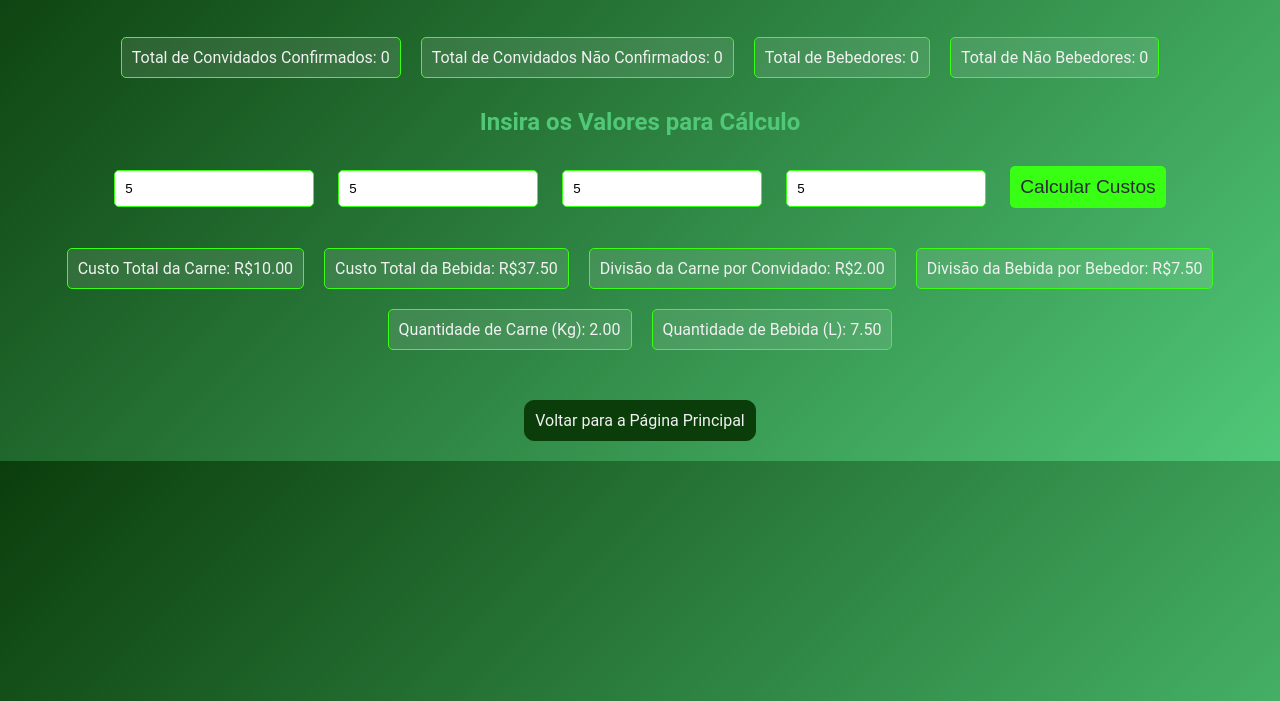
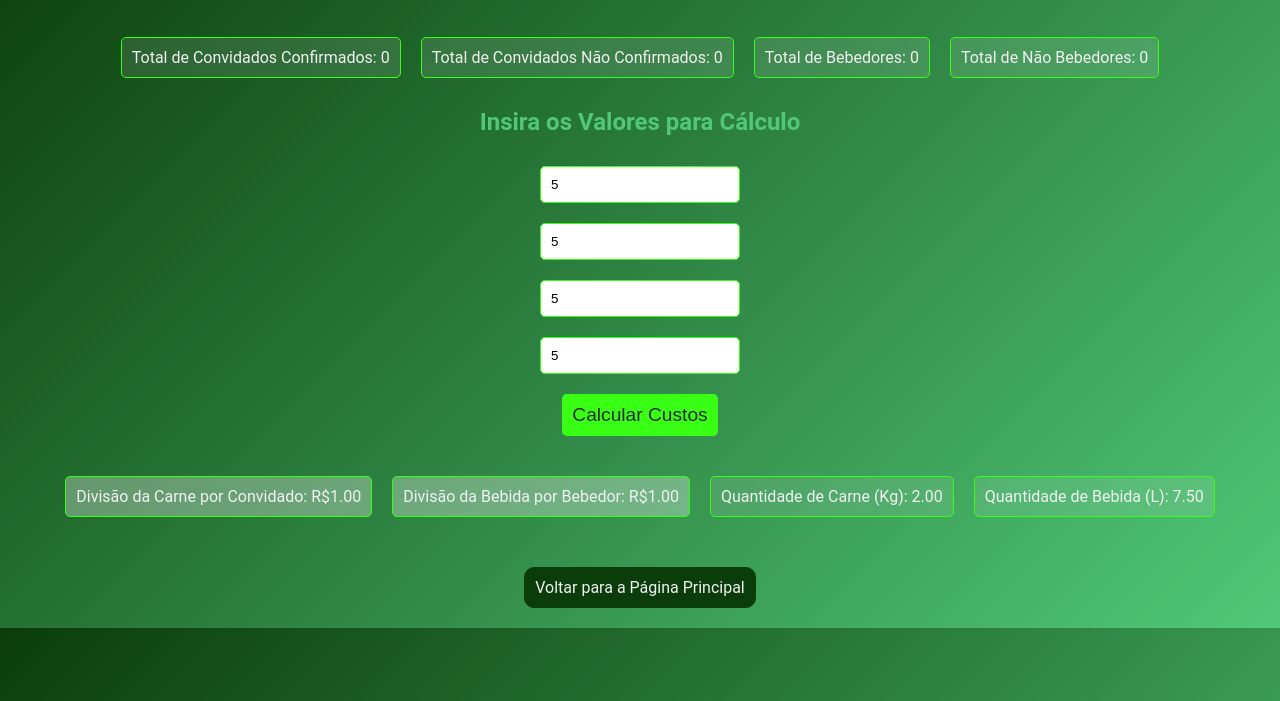
Before and after one commit to Mendes44/festa, a website: page public/calculo.html in a window 1280 px wide. Both pictures are taken after typing "5", "5", "5", "5" into the empty fields and a click on the button "Calcular Custos". Shown: the part 99-800 px from the top of the page. Drawn offline with Linux system fonts and the light colour scheme; no server answers.

Commit message:
Correção de Calculos

```diff
--- a/public/calculo.html
+++ b/public/calculo.html
@@ -26,11 +26,19 @@
             border-radius: 5px;
             background-color: rgba(255, 255, 255, 0.1);
         }
+        .resultado-item.highlight {
+            background-color: rgba(255, 255, 255, 0.3); /* Fundo mais destacado */
+        }
         a {
             color: #39FF14;
             text-decoration: none;
             margin-top: 20px;
             display: inline-block;
+        }
+        .input-container {
+            display: flex;
+            flex-direction: column;
+            align-items: center; /* Centraliza os inputs */
         }
         input {
             padding: 10px;
@@ -64,17 +72,17 @@
     </div>
 
     <h2>Insira os Valores para Cálculo</h2>
-    <input type="number" id="valorCarne" placeholder="Valor da Carne (R$)" />
-    <input type="number" id="valorBebida" placeholder="Valor da Bebida (R$)" />
-    <input type="number" id="totalConvidados" placeholder="Total de Convidados" />
-    <input type="number" id="totalBebedores" placeholder="Total de Bebedores" />
-    <button id="calcularBtn">Calcular Custos</button>
+    <div class="input-container">
+        <input type="number" id="valorCarne" placeholder="Valor da Carne (R$)" />
+        <input type="number" id="valorBebida" placeholder="Valor da Bebida (R$)" />
+        <input type="number" id="totalConvidados" placeholder="Total de Convidados" />
+        <input type="number" id="totalBebedores" placeholder="Total de Bebedores" />
+        <button id="calcularBtn">Calcular Custos</button>
+    </div>
 
     <div class="resultado-container" id="resultadoContainer">
-        <div class="resultado-item" id="custoCarne">Custo Total da Carne: R$0,00</div>
-        <div class="resultado-item" id="custoBebida">Custo Total da Bebida: R$0,00</div>
-        <div class="resultado-item" id="divisaoCarne">Divisão da Carne por Convidado: R$0,00</div>
-        <div class="resultado-item" id="divisaoBebida">Divisão da Bebida por Bebedor: R$0,00</div>
+        <div class="resultado-item highlight" id="divisaoCarne">Divisão da Carne por Convidado: R$0,00</div>
+        <div class="resultado-item highlight" id="divisaoBebida">Divisão da Bebida por Bebedor: R$0,00</div>
         <div class="resultado-item" id="quantidadeCarne">Quantidade de Carne (Kg): 0</div>
         <div class="resultado-item" id="quantidadeBebida">Quantidade de Bebida (L): 0</div>
     </div>
@@ -118,16 +126,14 @@
             const custoBebida = totalBebedores * 1.5; // 1.5L de bebida por bebedor
 
             // Divisões
-            const divisaoCarne = totalConvidados > 0 ? (valorCarne * custoCarne) / totalConvidados : 0;
-            const divisaoBebida = totalBebedores > 0 ? (valorBebida * custoBebida) / totalBebedores : 0;
+            const divisaoCarne = totalConvidados > 0 ? valorCarne / totalConvidados : 0;
+            const divisaoBebida = totalBebedores > 0 ? valorBebida / totalBebedores : 0;
 
             // Quantidade de carne e bebida
             const quantidadeCarne = totalConvidados * 0.4; // Total de carne em kg
             const quantidadeBebida = totalBebedores * 1.5; // Total de bebida em litros
 
             // Atualiza a exibição dos resultados
-            document.getElementById('custoCarne').innerText = `Custo Total da Carne: R$${(valorCarne * custoCarne).toFixed(2)}`;
-            document.getElementById('custoBebida').innerText = `Custo Total da Bebida: R$${(valorBebida * custoBebida).toFixed(2)}`;
             document.getElementById('divisaoCarne').innerText = `Divisão da Carne por Convidado: R$${divisaoCarne.toFixed(2)}`;
             document.getElementById('divisaoBebida').innerText = `Divisão da Bebida por Bebedor: R$${divisaoBebida.toFixed(2)}`;
             document.getElementById('quantidadeCarne').innerText = `Quantidade de Carne (Kg): ${(quantidadeCarne).toFixed(2)}`;
```
